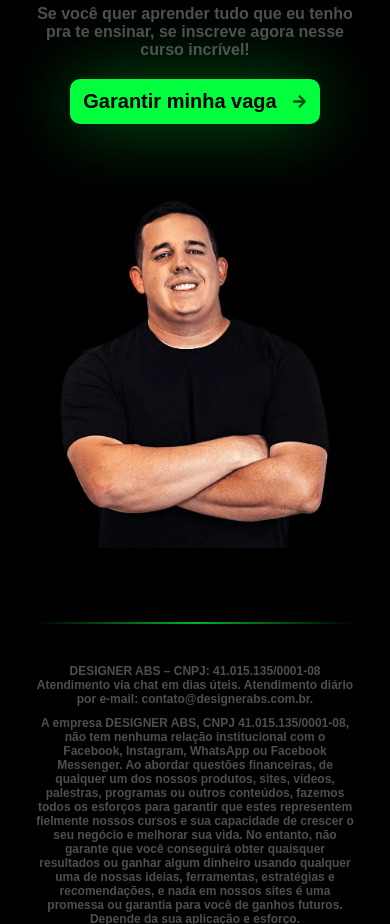
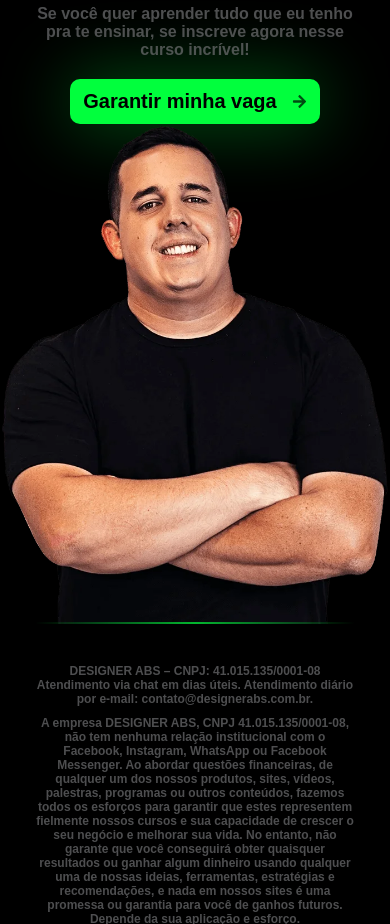
Before and after one commit to Tiago-Silva/cell-phone-maintenance, a Next.js app: page / in a window 390 px wide. Shown: the part 9080-10004 px from the top of the page. Built offline with nearby package versions, Linux system fonts and the light colour scheme.

Commit message:
style: adjusting image

```diff
--- a/src/app/components/about/about.module.css
+++ b/src/app/components/about/about.module.css
@@ -43,7 +43,7 @@
 
 .imageWrapper {
     position: relative;
-    width: 400px;
+    width: 500px;
     height: 500px;
 }
 
@@ -59,9 +59,9 @@
     }
 
     .imageWrapper {
-        width: 90%;
-        max-width: 300px;
-        min-height: 300px; /* Força uma altura mínima */
+        width: 100%;
+        max-width: 500px;
+        min-height: 500px; /* Força uma altura mínima */
         aspect-ratio: 4 / 5; /* Mantém a proporção */
         overflow: hidden;
     }
```
